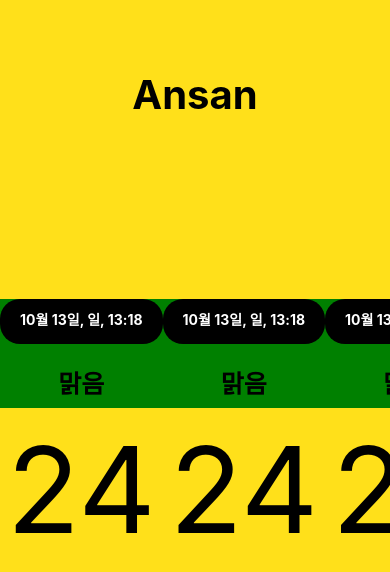
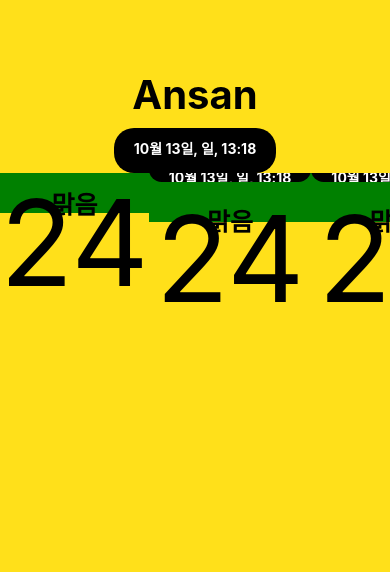
Before and after one commit to kimgaram0718/RN_weather_app_26_02_07, a React Native app: screen / in a window 390 px wide. Shown: the top 572 px of the page. Built offline with nearby package versions, Linux system fonts and the light colour scheme.

Commit message:
Dimensions 반영하여 모바일 해상도 구하고,한 화면에 날짜, 온도가 표시되도록 UI변경

```diff
--- a/App.js
+++ b/App.js
@@ -1,6 +1,11 @@
 import { StatusBar } from 'expo-status-bar';
 import { StyleSheet, Text, View, Button, ScrollView } from 'react-native';
 import React, {useState} from 'react';
+import { Dimensions } from 'react-native';
+
+const {SCREEN_WINDOW} = Dimensions.get('window').width;
+console.log(SCREEN_WINDOW);
+
 const App= () => {
   return (
     // flextDirection: "row" 하면 기존 빨,오,녹이 상>하였는데 좌>우로 됨 float처럼 둥둥 띄움
@@ -8,17 +13,24 @@ const App= () => {
       <View style={styles.cityCon}>
         <Text style={styles.city}>Ansan</Text>
       </View>
-      <ScrollView horizontal contentContainerStyle={styles.wheather}>
+      <View style={styles.regDateCon}>
+        <Text style={styles.regDate}>10월 13일, 일, 13:18</Text>
+      </View>
+
+      <ScrollView
+        horizontal
+        pagingEnabled
+        showsHorizontalScrollIndicator={false}
+        contentContainerStyle={styles.wheather}>
         <View style={styles.weatherInner}>
-        <View style={styles.day}>
-          <Text style={styles.regDate}>10월 13일, 일, 13:18</Text>
-          <Text style={styles.desc}>맑음</Text>
+          <View style={styles.day}>
+            <Text style={styles.desc}>맑음</Text>
+          </View>
+          <View style={styles.tempCon}>
+            <Text style={styles.temp}>24</Text>
+          </View>
         </View>
-        <View style={styles.tempCon}>
-          <Text style={styles.temp}>24</Text>
-        </View>
-        </View>
-        <View style={styles.weatherCon}>
+        <View style={styles.weatherInner}>
           <View style={styles.day}>
             <Text style={styles.regDate}>10월 13일, 일, 13:18</Text>
             <Text style={styles.desc}>맑음</Text>
@@ -27,7 +39,7 @@ const App= () => {
             <Text style={styles.temp}>24</Text>
           </View>
         </View>
-        <View style={styles.weatherCon}>
+        <View style={styles.weatherInner}>
           <View style={styles.day}>
             <Text style={styles.regDate}>10월 13일, 일, 13:18</Text>
             <Text style={styles.desc}>맑음</Text>
@@ -36,7 +48,7 @@ const App= () => {
             <Text style={styles.temp}>24</Text>
           </View>
         </View>
-        <View style={styles.weatherCon}>
+        <View style={styles.weatherInner}>
           <View style={styles.day}>
             <Text style={styles.regDate}>10월 13일, 일, 13:18</Text>
             <Text style={styles.desc}>맑음</Text>
@@ -45,7 +57,7 @@ const App= () => {
             <Text style={styles.temp}>24</Text>
           </View>
         </View>
-        <View style={styles.weatherCon}>
+        <View style={styles.weatherInner}>
           <View style={styles.day}>
             <Text style={styles.regDate}>10월 13일, 일, 13:18</Text>
             <Text style={styles.desc}>맑음</Text>
@@ -67,7 +79,7 @@ const styles = StyleSheet.create({
     backgroundColor: "#ffe01a",
   },
   cityCon: {
-    flex: 1,
+    flex: 0.3,
   },
   city: {
     flex: 1,
@@ -77,18 +89,8 @@ const styles = StyleSheet.create({
     textAlign: "center",
     fontWeight: "bold",
   },
-  weather: {
-    backgroundColor: "blue",
-  },
-  weatherInner: {
-    flex: 3,
-  },
-  day: {
-    flex: 0.2,
-    backgroundColor: "green",
-    textAlign: "center",
+  regDateCon: {
     alignItems: "center",
-    justifyContent: "center",
   },
   regDate: {
     paddingTop: 10,
@@ -101,6 +103,20 @@ const styles = StyleSheet.create({
     borderRadius: 20,
     overflow: "hidden",
   },
+  weather: {
+  },
+  weatherInner: {
+    // flex: 3,
+    width: SCREEN_WINDOW,
+  },
+  day: {
+    flex: 0.2,
+    backgroundColor: "green",
+    textAlign: "center",
+    alignItems: "center",
+    justifyContent: "center",
+  },
+
   desc: {
     flex: 1.5,
     marginTop: 20,
```
